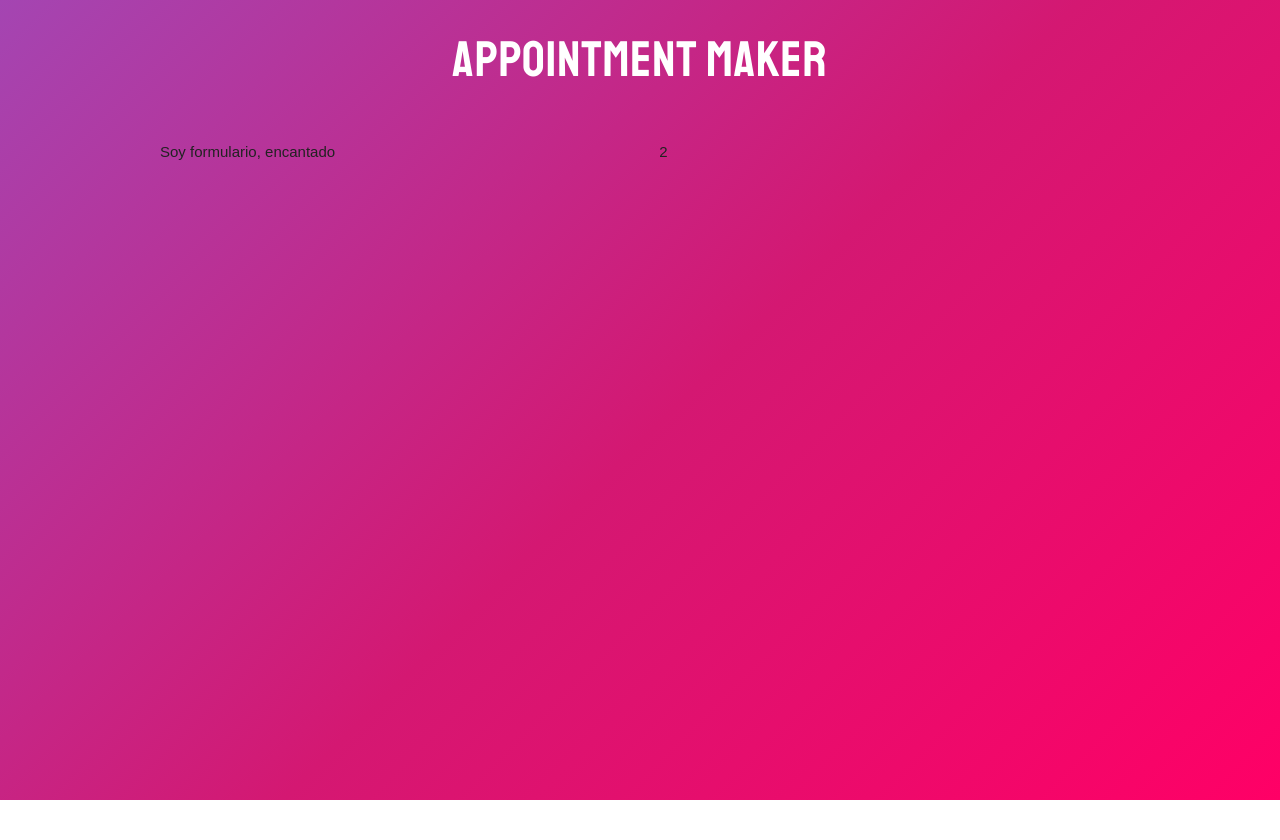
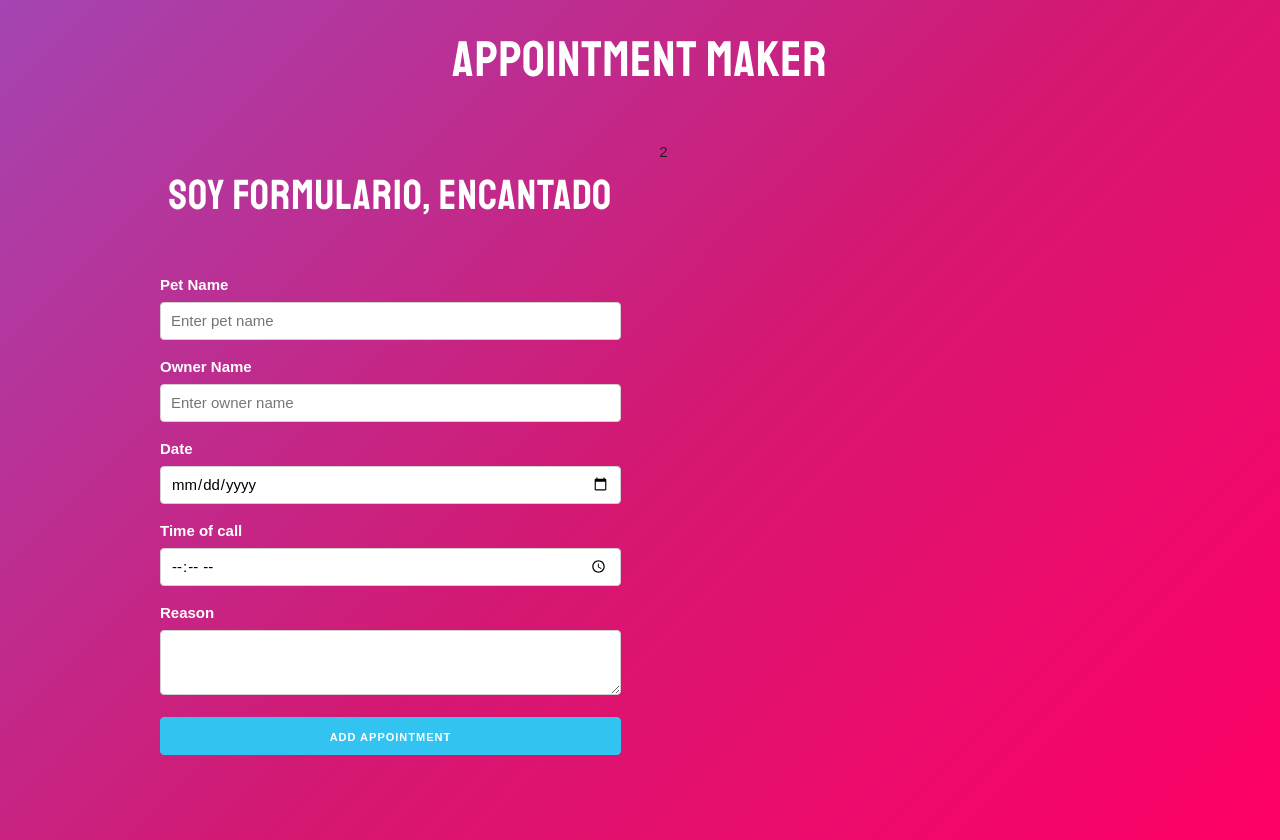
Before and after one commit to manuelsanchez2/appointment-maker, a React (Create React App) app: page / in a window 1280 px wide. Before the commit the page ends 800 px from the top, so only its background shows below. Built offline with nearby package versions, Linux system fonts and the light colour scheme.

Commit message:
Create all the inputs and labels of the form

```diff
--- a/src/components/Form.js
+++ b/src/components/Form.js
@@ -1,7 +1,42 @@
-import React from "react";
+import React, { Fragment } from "react";
 
 function Form(props) {
-  return <div>Soy formulario, encantado</div>;
+  return (
+    <Fragment>
+      <h2>Soy formulario, encantado</h2>
+
+      <form>
+        <label>Pet Name</label>
+        <input
+          type="text"
+          name="pet"
+          className="u-full-width"
+          placeholder="Enter pet name"
+        />
+        <label>Owner Name</label>
+        <input
+          type="text"
+          name="owner"
+          className="u-full-width"
+          placeholder="Enter owner name"
+        />
+        <label>Date</label>
+        <input type="date" name="date" className="u-full-width" />
+        <label>Time of call</label>
+        <input
+          type="time"
+          name="time"
+          className="u-full-width"
+          placeholder="Enter owner name"
+        />
+        <label>Reason</label>
+        <textarea className="u-full-width" name="problems"></textarea>
+        <button type="submit" className="u-full-width button-primary">
+          Add appointment
+        </button>
+      </form>
+    </Fragment>
+  );
 }
 
 export default Form;
```
